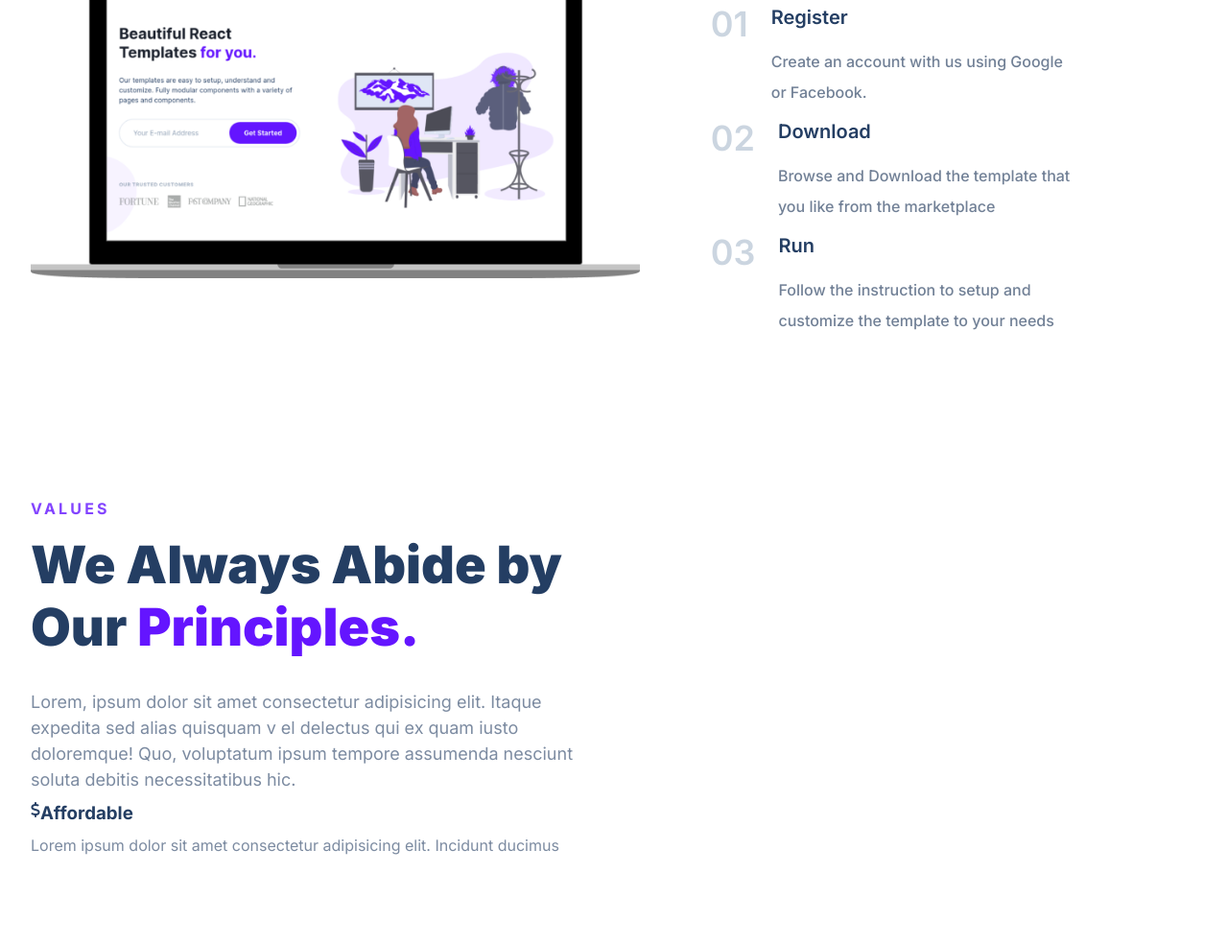
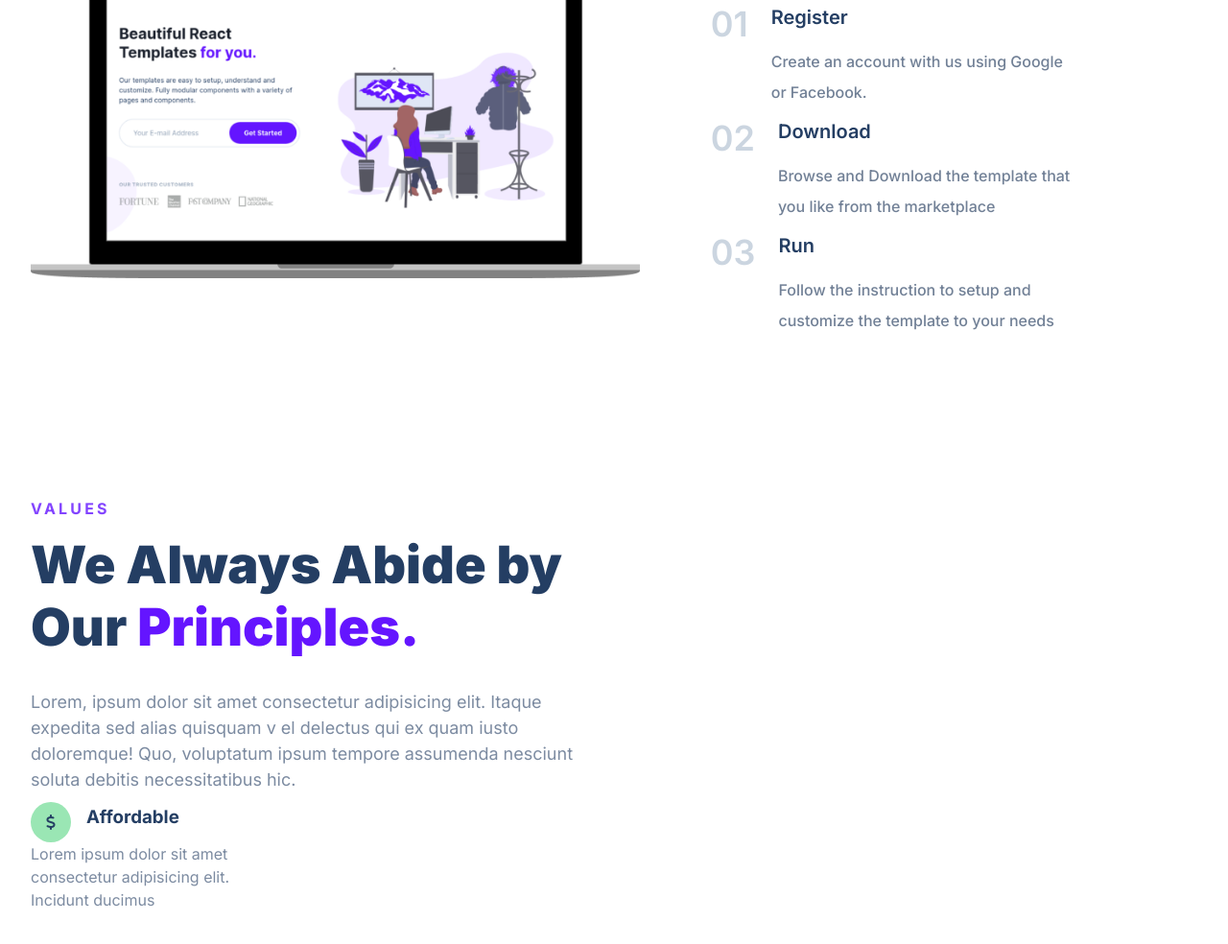
Before and after one commit to tonifong3696/Treat, a plain HTML site: page index.html in a window 1280 px wide. Shown: the part 2399-3383 px from the top of the page at 96% size. Drawn offline with Linux system fonts and the light colour scheme.

Commit message:
first commit

```diff
--- a/index.html
+++ b/index.html
@@ -250,15 +250,13 @@
             el delectus qui ex quam iusto doloremque! Quo, voluptatum ipsum tempore assumenda nesciunt soluta
             debitis necessitatibus hic.
           </P>
-          <div class="values-description">
-            <div class="va-des">
-              <div class="des">
-                <i class="fa-solid fa-dollar-sign"></i>
-                <h3>Affordable</h3>
-              </div>
-              <p>Lorem ipsum dolor sit amet consectetur adipisicing elit. Incidunt ducimus
-              </p>
+          <div class="values-description--container">
+            <div class="values-description">
+                <i class="fa-solid fa-dollar-sign values-title--description"></i>
+                <h3 class="values-h3-titles">Affordable</h3>
             </div>
+            <p>Lorem ipsum dolor sit amet consectetur adipisicing elit. Incidunt ducimus
+            </p>
         </div>
       </div>
     </section>
--- a/styles.css
+++ b/styles.css
@@ -451,16 +451,28 @@ opacity: 0.8;
     font-size: 18px;
 }
 
-.values-description {
-    display: flex;
-    text-align: left;
-}
-
-.va-des {
-    align-items: center;
+.values-description--container {
+    width: 100%;
+    max-width: 261.63px;
 
 }
 
-.des {
+.values-description  {
+    align-items: center;
     display: flex;
 }
+
+.values-h3-titles {
+    margin-left: 16px;
+}
+
+.values-title--description {
+    display: inline-block;
+    border-width: 0px;
+    border-radius: 9999px;
+    background-color: rgb(154 230 180);
+    padding-top: 13px;
+    padding-left: 16px;
+    padding-bottom: 13px;
+    padding-right: 16px;
+}
```
